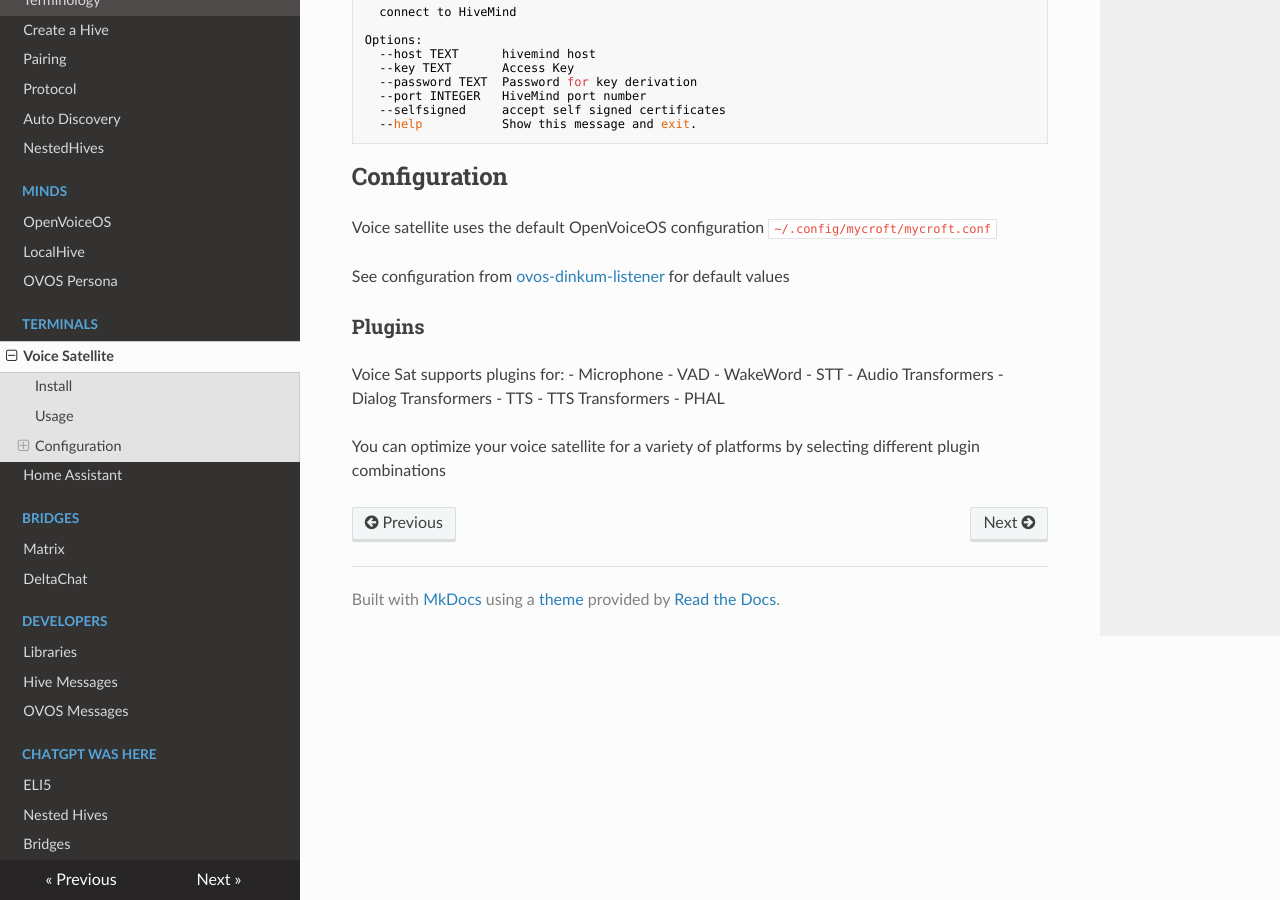
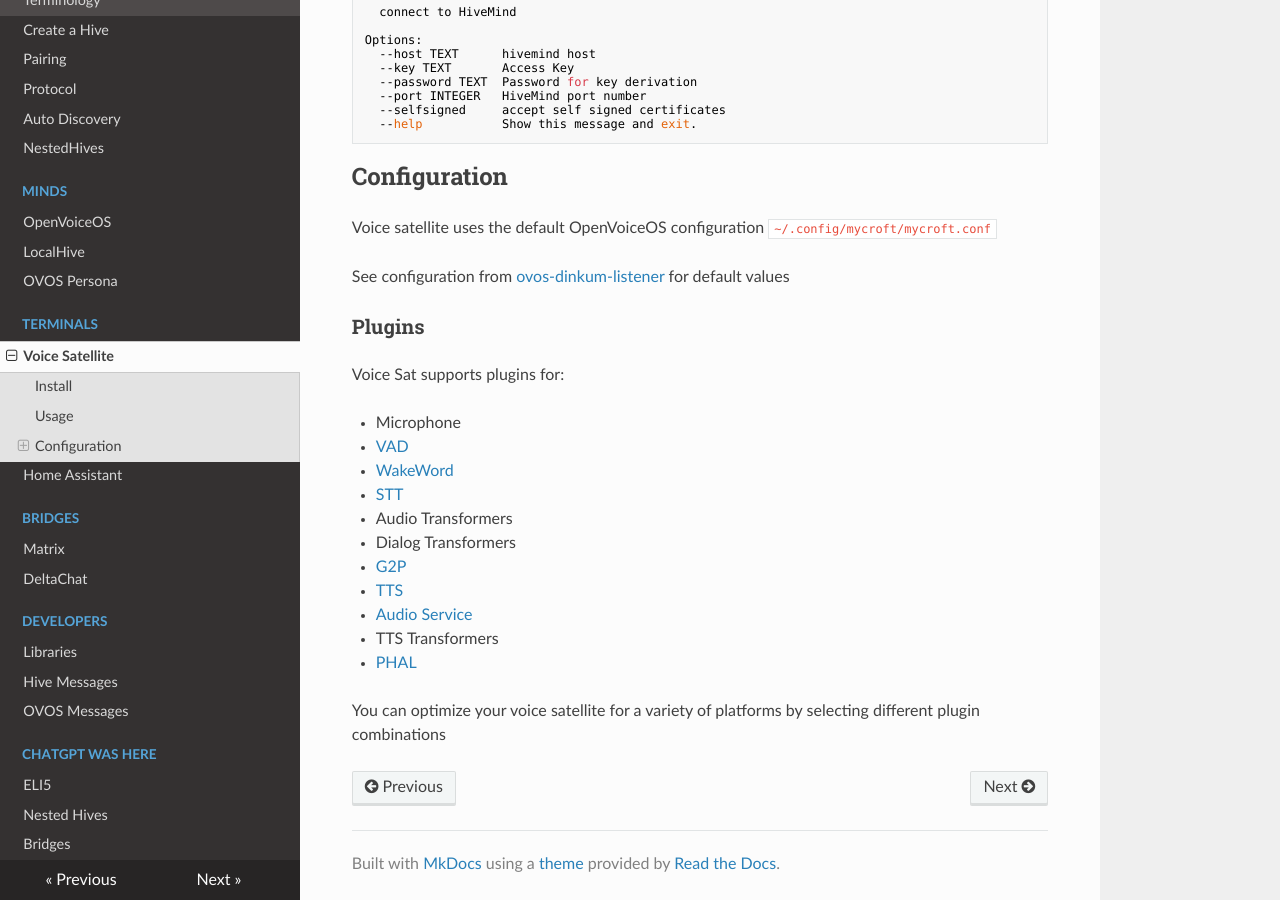
Before and after one commit to JarbasHiveMind/HiveMind-community-docs, an MkDocs documentation site: the page built from docs/07_voicesat.md, in a window 1280 px wide and 900 px high, scrolled down 1157 px. Built offline with MkDocs 1.6.1, drawn with Linux system fonts in a browser that asks for light colours; nearby versions of some CDN libraries.

Commit message:
voice sat

```diff
--- a/docs/07_voicesat.md
+++ b/docs/07_voicesat.md
@@ -45,15 +45,28 @@ See configuration from [ovos-dinkum-listener](https://github.com/OpenVoiceOS/ovo
 ### Plugins
 
 Voice Sat supports plugins for:
+
 - Microphone
-- VAD
-- WakeWord
-- STT
+
+- [VAD](https://openvoiceos.github.io/ovos-technical-manual/vad_plugins/)
+
+- [WakeWord](https://openvoiceos.github.io/ovos-technical-manual/ww_plugins/)
+
+- [STT](https://openvoiceos.github.io/ovos-technical-manual/stt_plugins/)
+
 - Audio Transformers
+
 - Dialog Transformers
-- TTS
+
+- [G2P](https://openvoiceos.github.io/ovos-technical-manual/g2p_plugins/)
+
+- [TTS](https://openvoiceos.github.io/ovos-technical-manual/tts_plugins/)
+
+- [Audio Service](https://openvoiceos.github.io/ovos-technical-manual/audio_plugins/)
+
 - TTS Transformers
-- PHAL
+
+- [PHAL](https://openvoiceos.github.io/ovos-technical-manual/PHAL/)
 
 
 You can optimize your voice satellite for a variety of platforms by selecting different plugin combinations
```
